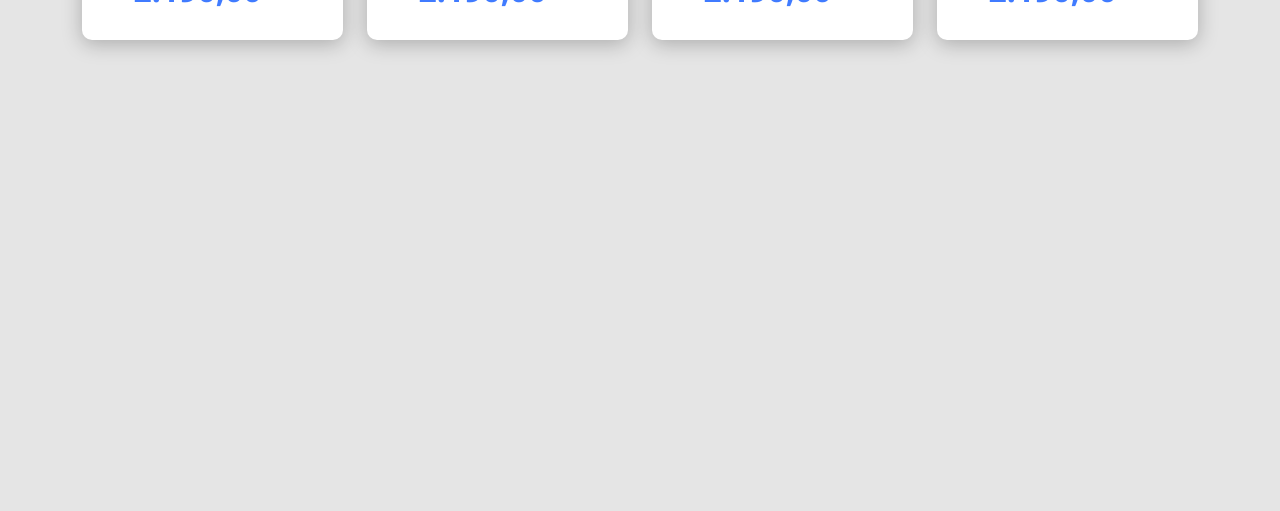
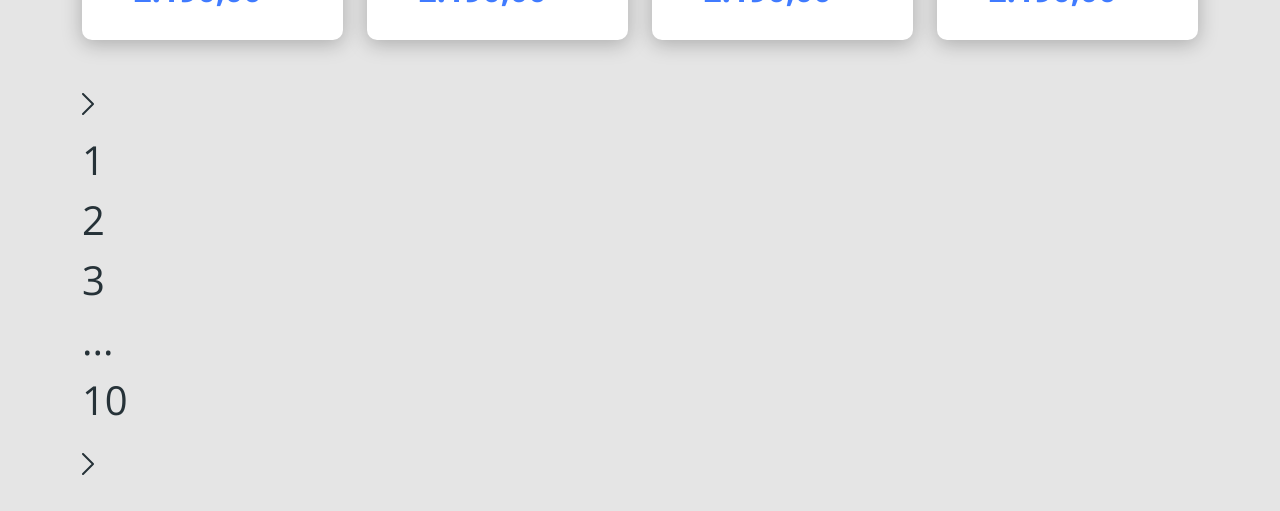
Before and after one commit to westorres9/dscatalogValidationOauth2, a React (Create React App) app in the folder frontend/: page /products in a window 1280 px wide. Shown: the part 823-1334 px from the top of the page. Before the commit the page ends 917 px from the top, so only its background shows below. Built offline with nearby package versions, Linux system fonts and the light colour scheme.

Commit message:
pagination html structure

```diff
--- /dev/null
+++ b/frontend/src/Components/Pagination/index.tsx
@@ -0,0 +1,18 @@
+import { ReactComponent as ArrowIcon } from 'assets/images/arrow.svg';
+
+
+function Pagination() {
+    return(
+        <div className="pagination-container">
+            <ArrowIcon/>
+            <div className="pagination-items">1</div>
+            <div className="pagination-items">2</div>
+            <div className="pagination-items">3</div>
+            <div className="pagination-items">...</div>
+            <div className="pagination-items">10</div>
+            <ArrowIcon/>
+        </div>
+    );
+}
+
+export default Pagination;
--- a/frontend/src/pages/Catalog/index.tsx
+++ b/frontend/src/pages/Catalog/index.tsx
@@ -1,3 +1,4 @@
+import Pagination from 'Components/Pagination';
 import ProductCard from 'Components/ProductCard';
 import { Link } from 'react-router-dom';
 import { Product } from 'types/product';
@@ -71,7 +72,9 @@
             <ProductCard product={product} />
           </Link>
         </div>
-
+      </div>
+      <div className="row">
+        <Pagination/>
       </div>
     </div>
   );
```
